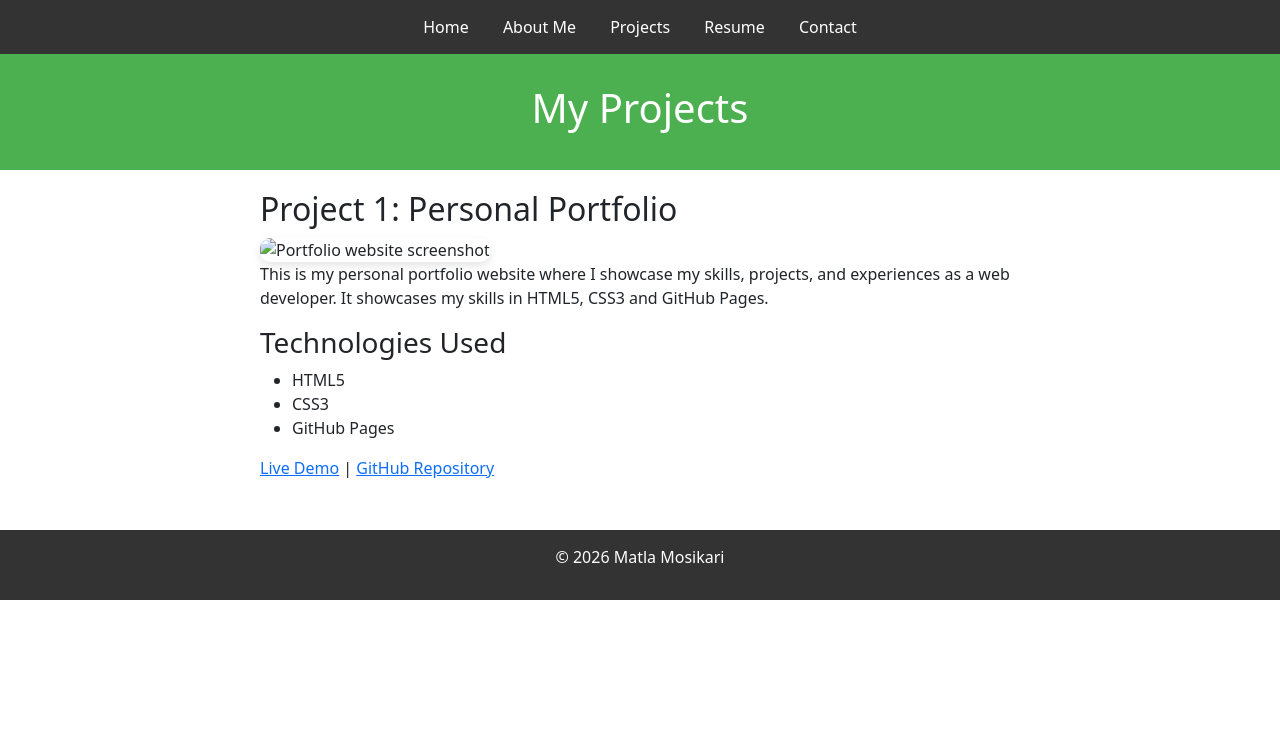
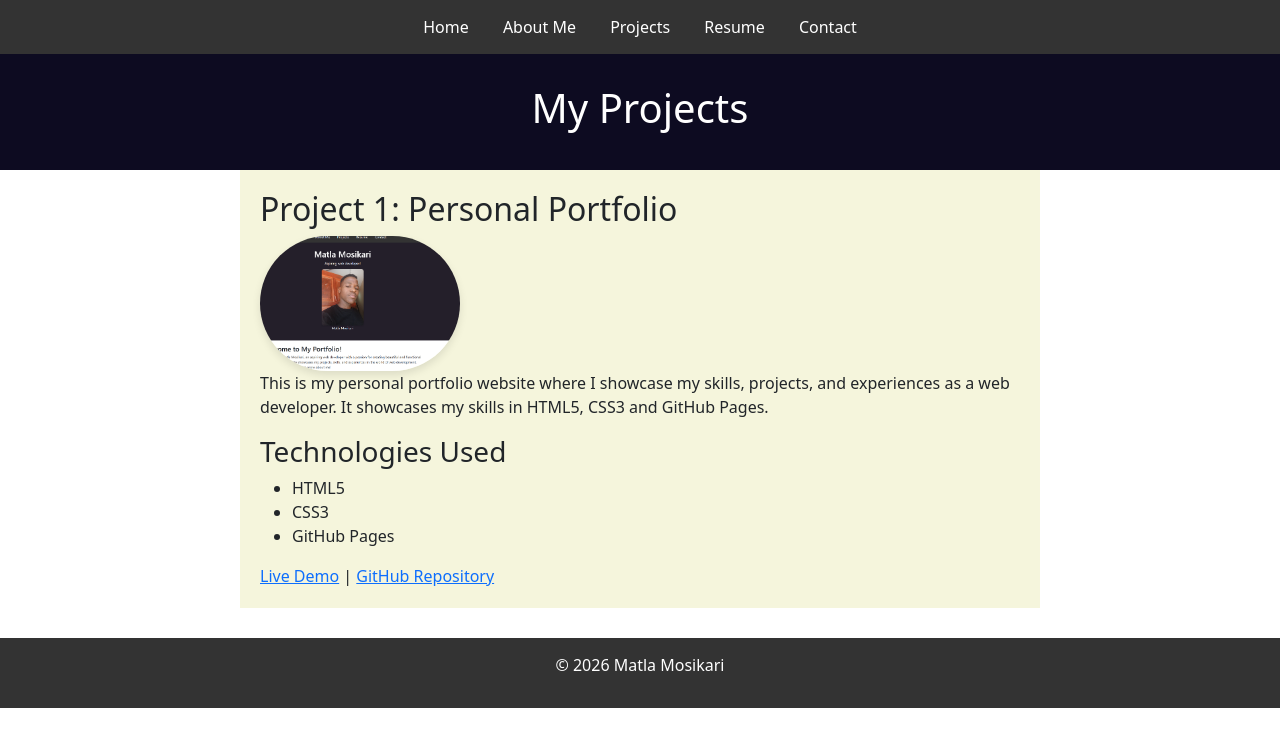
Before and after one commit to bida25-243/my-portfolio, a plain HTML site: page projects.html in a window 1280 px wide. Drawn offline with nearby package versions, Linux system fonts and the light colour scheme.

Commit message:
My portfolio website

```diff
--- a/projects.html
+++ b/projects.html
@@ -28,7 +28,7 @@
   <!-- Project 1 -->
         <article>
             <h2>Project 1: Personal Portfolio</h2>
-            <img src="project1 thumbnail.jpg" alt="Portfolio website screenshot" width="300">
+            <img src="project1.jpg" alt="Portfolio website screenshot" width="200">
             <p>This is my personal portfolio website where I showcase my skills, projects, and experiences as a web developer. It showcases my skills in HTML5, CSS3 and GitHub Pages.</p>
             <h3>Technologies Used</h3>
             <ul>
--- a/styles.css
+++ b/styles.css
@@ -25,6 +25,8 @@ nav {
     padding: 15px;
 
     text-align: center;
+
+    nav-index: inherit;
 
 }
 
@@ -54,7 +56,7 @@ nav a:hover {
 
 header {
 
-    background-color: #4CAF50;
+    background-color: #0d0b21;
 
     color: white;
 
@@ -75,6 +77,8 @@ main {
     max-width: 800px;
 
     margin: 0 auto;
+
+    background-color: beige;
 
 }
 
@@ -102,7 +106,7 @@ footer {
 
 img {
 
-    border-radius: 10px;
+    border-radius: 90px;
 
     box-shadow: 0 4px 8px rgba(0,0,0,0.1);
 
```
Also changed, not shown: project1.jpg (added).
